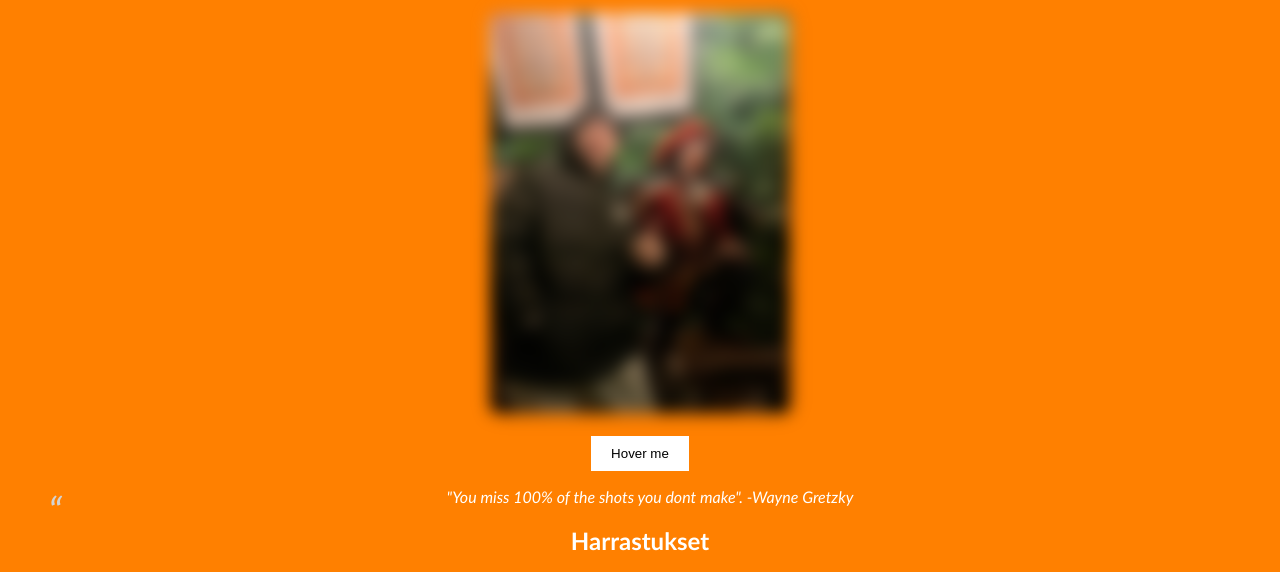
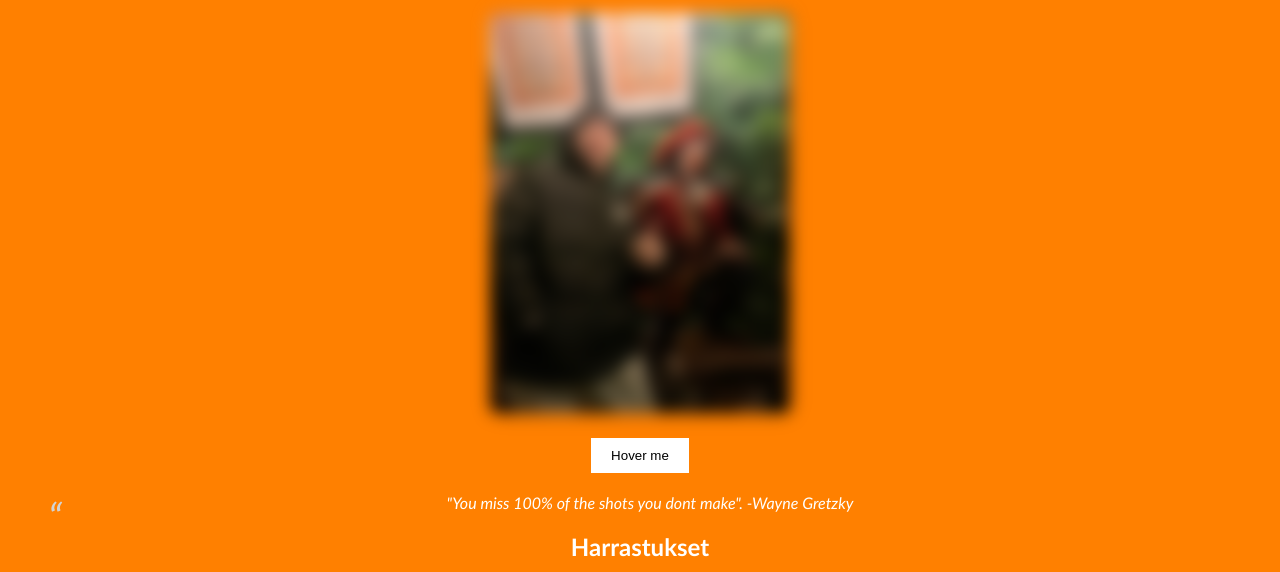
Before and after one commit to KasperiHelin1/websivuston_kehittaminen_syksy_2025, a plain HTML site: page WS03_CSS_ADVANCED/index.html in a window 1280 px wide. Shown: the part 179-751 px from the top of the page. Drawn offline with Linux system fonts and the light colour scheme.

Commit message:
sivusto päivitetty

```diff
--- a/WS03_CSS_ADVANCED/index.html
+++ b/WS03_CSS_ADVANCED/index.html
@@ -1,16 +1,17 @@
 <!DOCTYPE html>
 <html lang="fi">
 <head>
-    <div class="animation-box">Tervetuloa</div>
+    <meta charset="utf-8">
     <title>Kasperi Helin</title>
     <link rel="stylesheet" href="Style.css">
 </head>
 <body>
+    <div class="animation-box">Tervetuloa</div>
     <h1>Kassun Sivusto</h1>
     <p>Olen ensimmäisen vuoden opiskelija laureassa</p>
 <img src="./Images/nettisivunkuva.jpg" alt="kasperi Helin" class="filter-image" style="width: 300px;height: 400px;">
 
-<h2> </h2><button class="transition-button">Hover me</button></h2>
+<h2><button class="transition-button">Hover me</button></h2>
 <blockquote class="quote">
         "You miss 100% of the shots you dont make". -Wayne Gretzky
       </blockquote>
```
